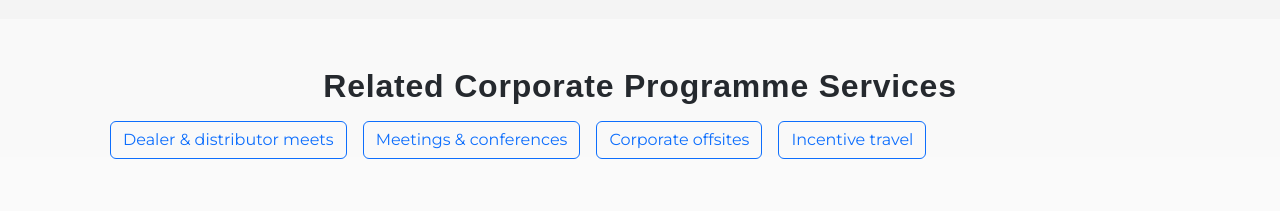
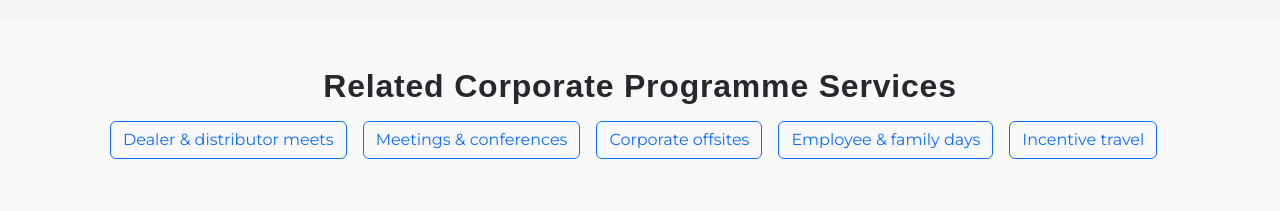
Before and after one commit to expressearth-mice/Expressearth-website, a React (Create React App) app: page /corporate-events in a window 1280 px wide. Shown: the part 1980-2191 px from the top of the page. Built offline with nearby package versions, Linux system fonts and the light colour scheme; no server answers.

Commit message:
Connect corporate events page to family day service

```diff
--- a/src/components/CorporateEvents.js
+++ b/src/components/CorporateEvents.js
@@ -52,6 +52,7 @@ const relatedServices = [
   { label: "Dealer & distributor meets", to: "/dealermeet" },
   { label: "Meetings & conferences", to: "/meetings-and-conferences" },
   { label: "Corporate offsites", to: "/corporateoffsites" },
+  { label: "Employee & family days", to: "/family-day-events" },
   { label: "Incentive travel", to: "/incentive-travel" },
 ];
 
```
